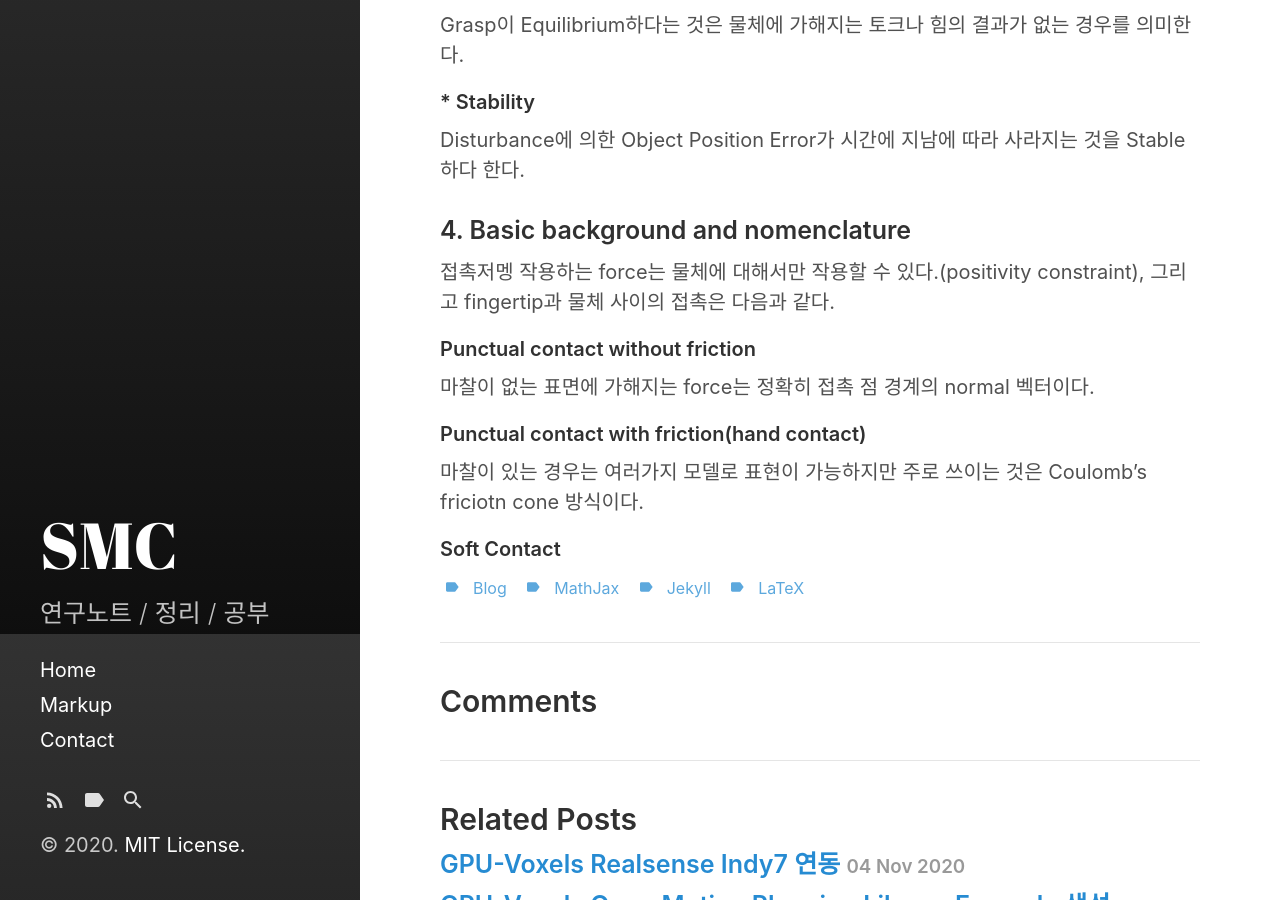
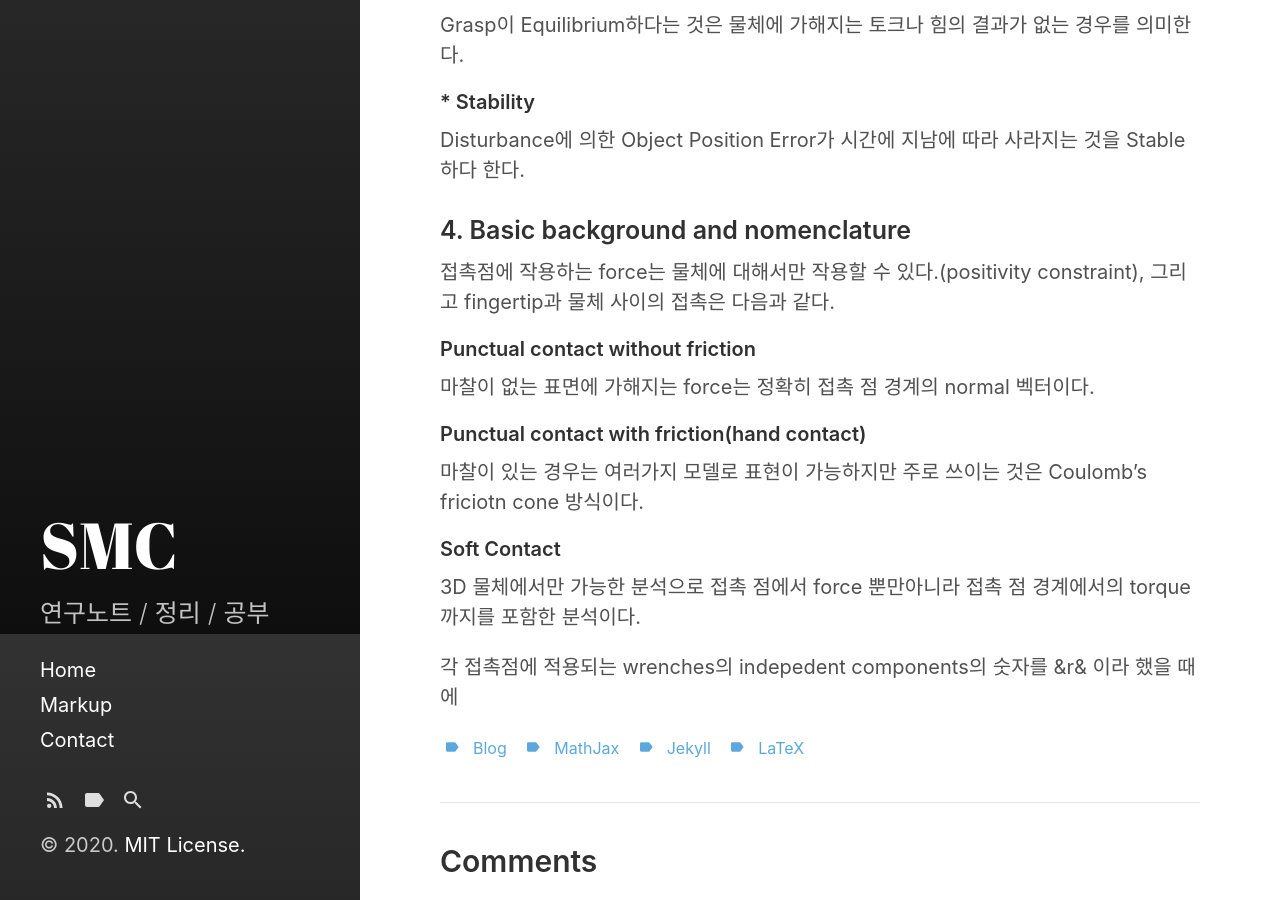
Before and after one commit to tjdalsckd/tjdalsckd.github.io, a Jekyll site: the page built from _posts/2020-11-08-Grasp quality measures.md, in a window 1280 px wide and 900 px high, scrolled down 1166 px. Built offline with Jekyll 4.4.1, drawn with Linux system fonts in a browser that asks for light colours; our own code applies the rules of GitHub Pages for plain Markdown files.

Commit message:
Update 2020-11-08-Grasp quality measures.md

```diff
--- a/_posts/2020-11-08-Grasp quality measures.md
+++ b/_posts/2020-11-08-Grasp quality measures.md
@@ -31,9 +31,12 @@ Grasp이 Equilibrium하다는 것은 물체에 가해지는 토크나 힘의 결
 Disturbance에 의한 Object Position Error가 시간에 지남에 따라 사라지는 것을 Stable하다 한다.
 
 ### 4. Basic background and nomenclature
-접촉저멩 작용하는 force는 물체에 대해서만 작용할 수 있다.(positivity constraint), 그리고 fingertip과 물체 사이의 접촉은 다음과 같다.
+접촉점에 작용하는 force는 물체에 대해서만 작용할 수 있다.(positivity constraint), 그리고 fingertip과 물체 사이의 접촉은 다음과 같다.
 #### Punctual contact without friction
 마찰이 없는 표면에 가해지는 force는 정확히 접촉 점 경계의 normal 벡터이다.
 #### Punctual contact with friction(hand contact)
 마찰이 있는 경우는 여러가지 모델로 표현이 가능하지만 주로 쓰이는 것은 Coulomb's friciotn cone 방식이다.
 #### Soft Contact
+3D 물체에서만 가능한 분석으로 접촉 점에서 force 뿐만아니라 접촉 점 경계에서의 torque까지를 포함한 분석이다.
+
+각 접촉점에 적용되는 wrenches의 indepedent components의 숫자를 &r& 이라 했을 때에
```
